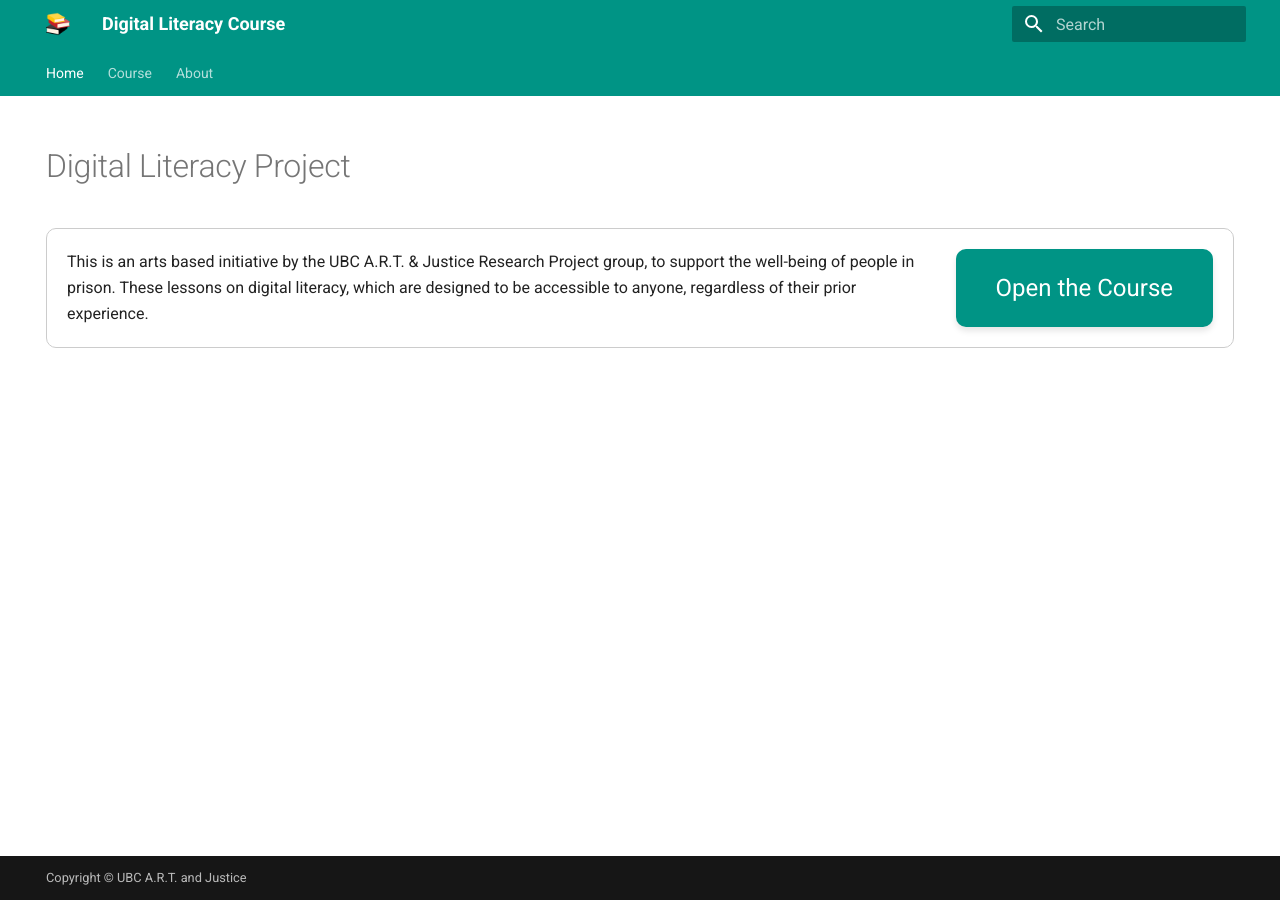
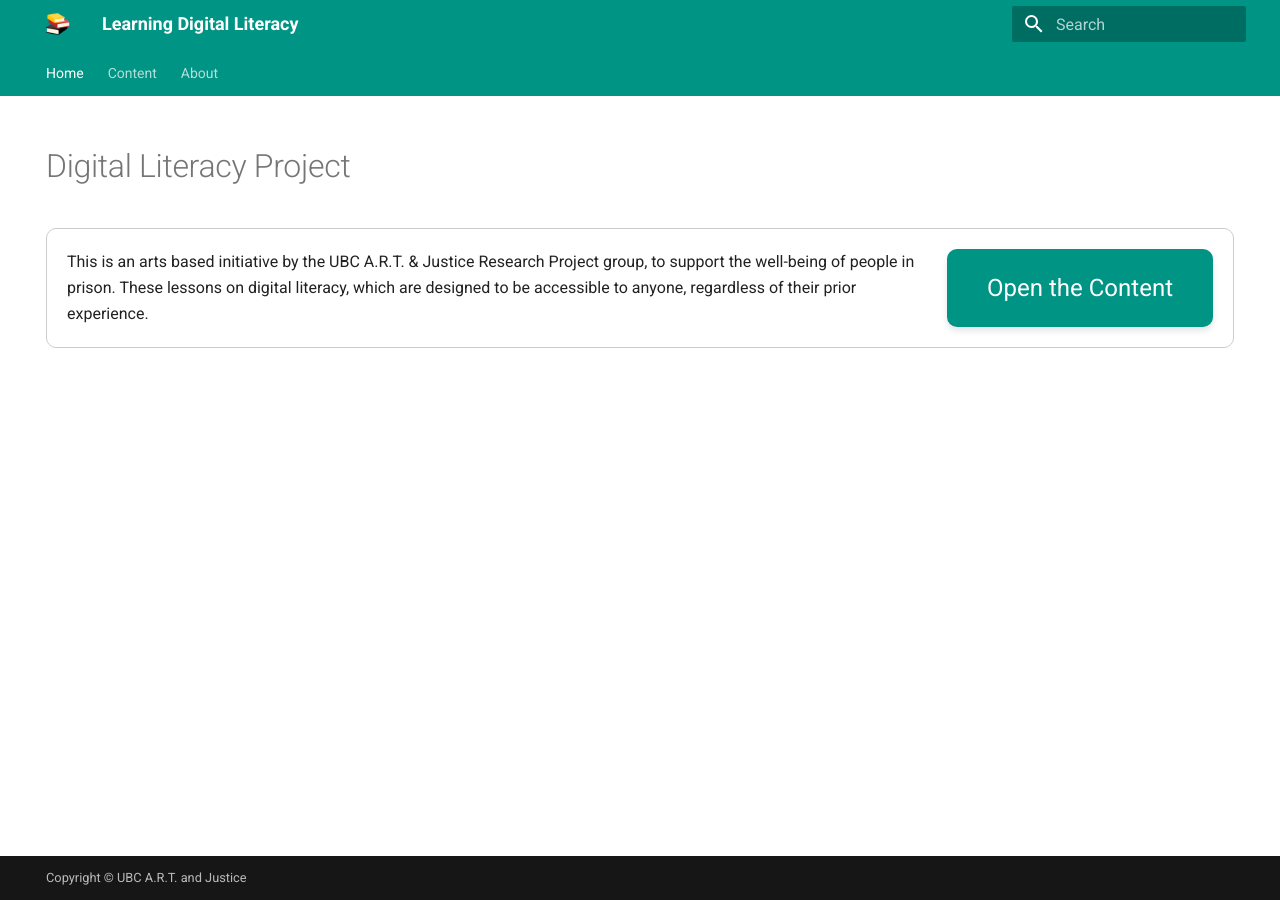
Before and after one commit to UBC-ART-and-Justice/course-content, an MkDocs documentation site: the page built from docs/index.md, in a window 1280 px wide. Built offline with MkDocs 1.6.1 and Material for MkDocs 9.7.7, drawn with Linux system fonts in a browser that asks for light colours.

Commit message:
Replace "course" with "content"

```diff
--- a/docs/index.md
+++ b/docs/index.md
@@ -15,7 +15,7 @@ hide:
 
   <div style="min-width: 200px; text-align: right;">
     <a href="course/index.html" style="display: inline-block; padding: 20px 40px; font-size: 24px; color: white; background-color: #009485; text-align: center; text-decoration: none; border-radius: 10px; box-shadow: 0 4px 6px rgba(0, 0, 0, 0.1); transition: background-color 0.3s, transform 0.3s;" onmouseover="this.style.backgroundColor='#007d6f'" onmouseout="this.style.backgroundColor='#009485'" onmousedown="this.style.transform='scale(0.98)'" onmouseup="this.style.transform='scale(1)'">
-        Open the Course
+        Open the Content
     </a>
   </div>
 </div>
--- a/mkdocs.yml
+++ b/mkdocs.yml
@@ -1,12 +1,12 @@
-site_name: Digital Literacy Course
+site_name: Learning Digital Literacy
 copyright: Copyright &copy; UBC A.R.T. and Justice
 
 nav:
   - Home: index.md
-  - Course:
-      - About Course: course/index.md
+  - Content:
+      - course/index.md
 
-      - Introduction | The Technology Terror Experience: course/tech-terror-experience.md
+      - 👋 Introduction | The Technology Terror Experience: course/tech-terror-experience.md
 
       - 📱 Unit 1 | Navigating Your Tablet: course/1-tablet-navigation/index.md
       - 1.1 The Keyboard: course/1-tablet-navigation/1.1-the-keyboard.md
```
Also changed, not shown: docs/course/index.md (+1 -2 lines).
